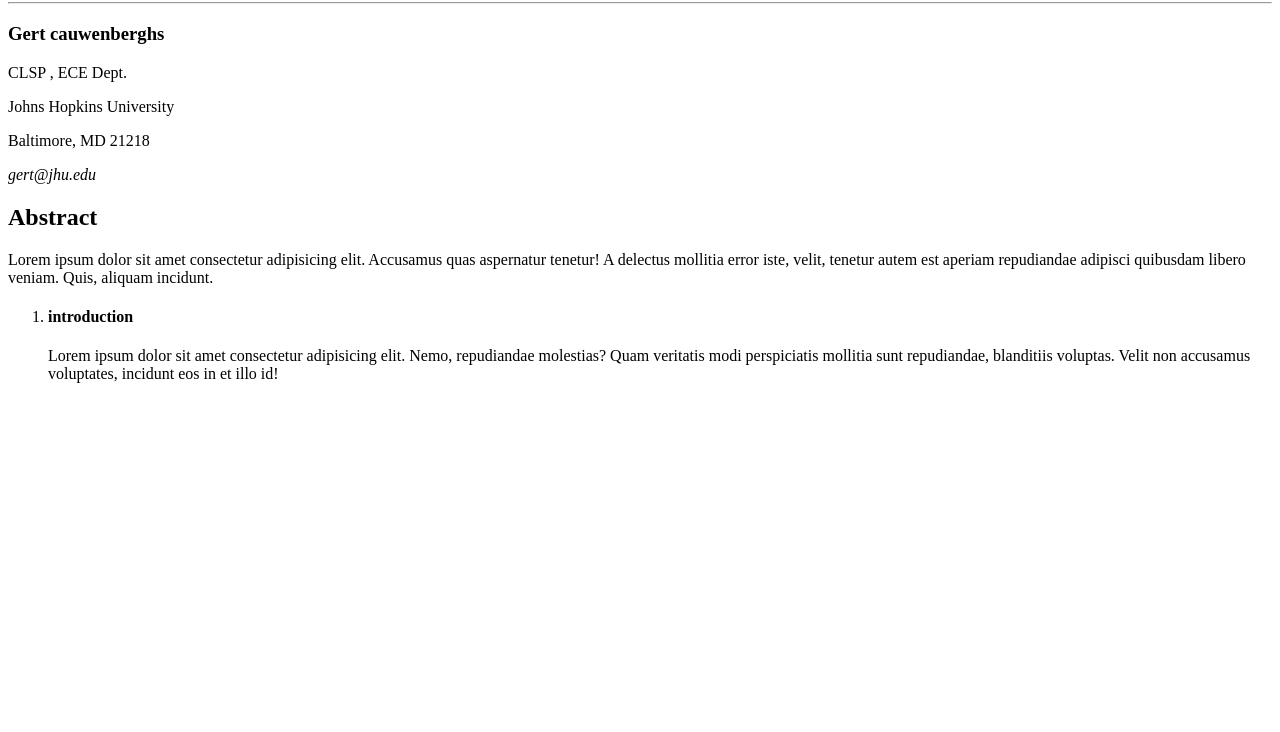
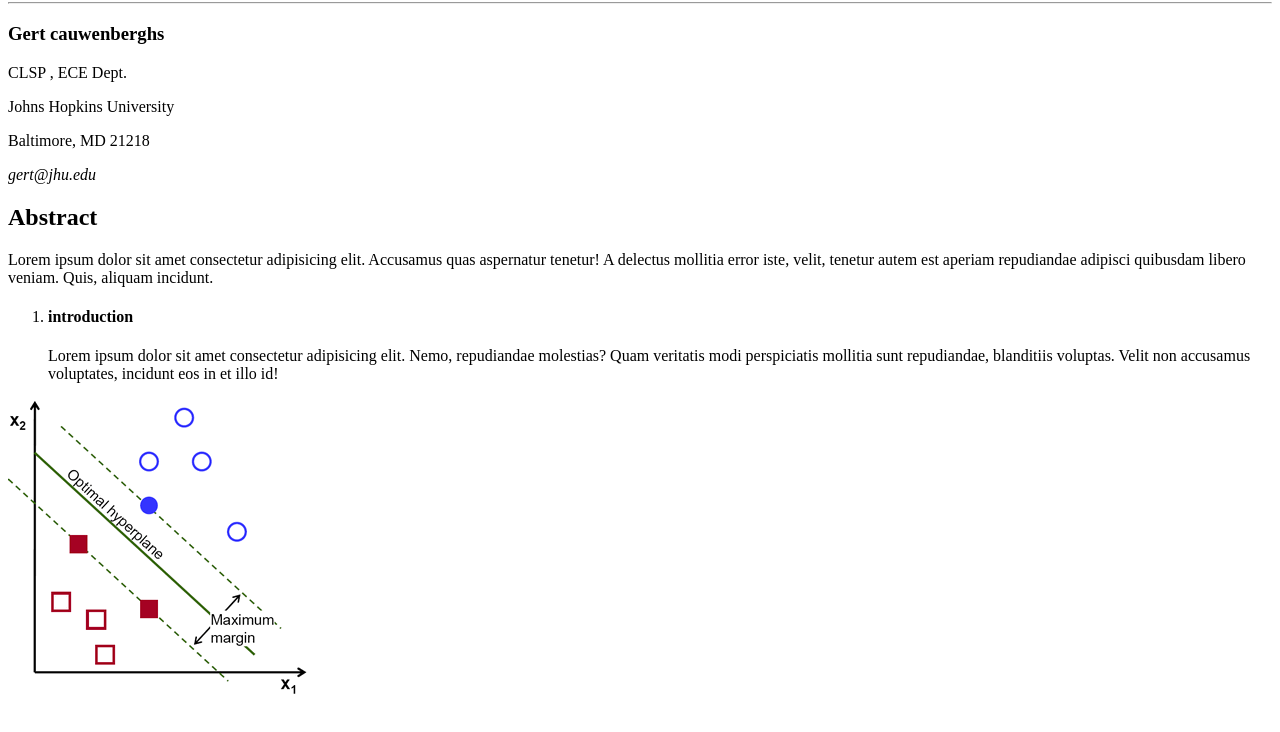
Before and after one commit to Emanuele117/esercizio_live, a plain HTML site: page index.html in a window 1280 px wide. Shown: the part 64-796 px from the top of the page. Drawn offline with Linux system fonts and the light colour scheme.

Commit message:
inserimento immagine in abstract

```diff
--- a/index.html
+++ b/index.html
@@ -40,13 +40,10 @@
             </li>
         </ol>
 
-
+        <img src="optimal-hyperplane.png" alt="">
 
     </section>
     <!--/Abstract-->
-
-
-
 
 
     <!-- /site main -->
```
Also changed, not shown: optimal-hyperplane.png (added).
